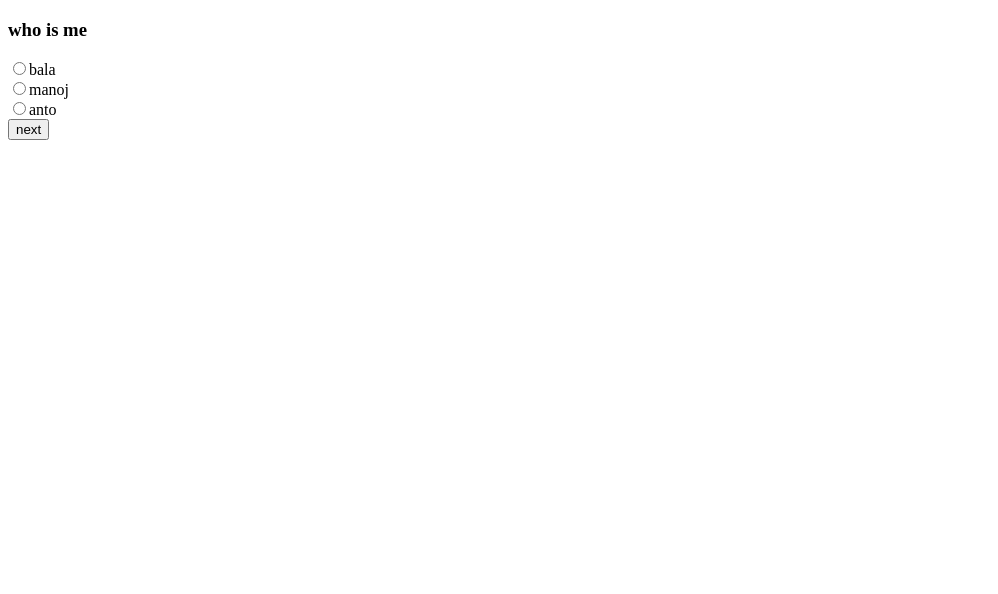
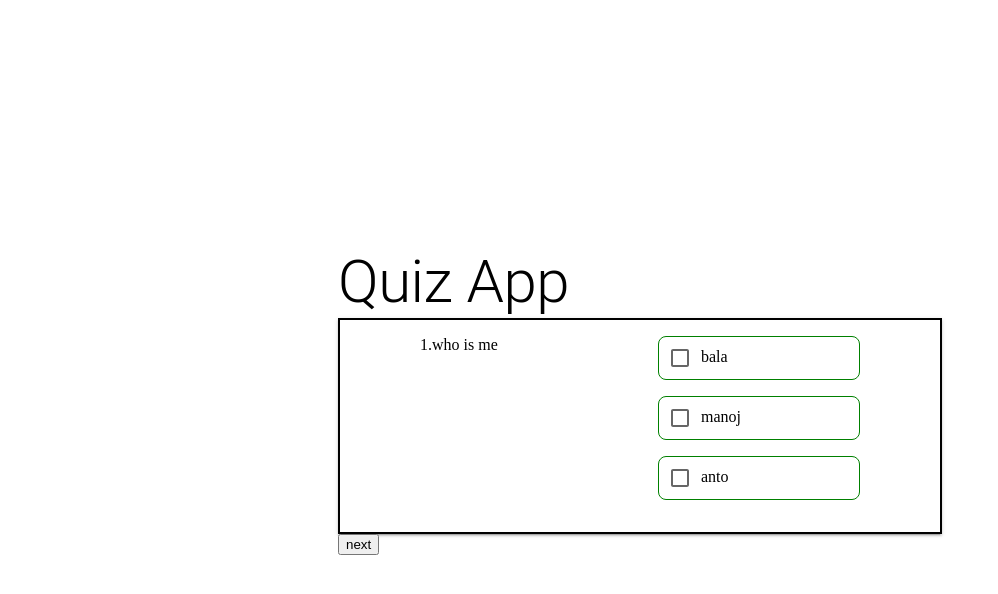
Before and after one commit to Balagurusiva/quiz-app, a React (Create React App) app: page / in a window 1280 px wide. Shown: the top 594 px of the page, without its empty margins (0-998 px from the left). Built offline with nearby package versions, Linux system fonts and the light colour scheme.

Commit message:
modified:   package.json 	modified:   src/App.jsx 	deleted:    src/QuizApp.jsx 	modified:   src/components/QuestionCard.jsx 	modified:   src/components/ResultCard.jsx 	new file:   src/index.css 	modified:   src/index.js

```diff
--- a/package.json
+++ b/package.json
@@ -1,6 +1,7 @@
 {
   "name": "quiz-app",
   "version": "0.1.0",
+  "home": "",
   "private": true,
   "dependencies": {
     "@emotion/react": "^11.11.1",
--- a/src/App.jsx
+++ b/src/App.jsx
@@ -1,6 +1,9 @@
 import React from 'react'
 import questions from './data/question'
 import { useState } from 'react'
+import ResultCard from './components/ResultCard'
+import QuestionCard from './components/QuestionCard'
+import { Typography,Stack } from '@mui/material'
 
 const App = () => {
 
@@ -25,7 +28,6 @@ const App = () => {
 
    const handleFinish = () => {
       if (selectedOption === questions[questionNum].answer) {
-         console.log(selectedOption, questions[questionNum].answer, mark)
          setMark(mark + 1)
       }
       setShowResult(true)
@@ -39,45 +41,28 @@ const App = () => {
    };
 
    return (
-      <div>
-         {showResult ? (
+      <Stack>
+
+         <Typography variant='h2'>Quiz App</Typography>
+
+         {showResult ? (<ResultCard mark={mark} handleRestart={handleRestart} />) : (
             <div>
-               <h3>Quiz Result</h3>
-               <p>Your score: {mark}</p>
-               <button onClick={handleRestart}>Restart Quiz</button>
-            </div>
-         ) : (
-            <div>
-               {
-                  questions.map((item, idx) => {
-                     if (idx === questionNum) {
-                        return <h3 key={idx}>{item.question}</h3>
-                     }
-                  })}
 
+               <QuestionCard
+                  questionNum={questionNum}
+                  selectedOption={selectedOption}
+                  setSelectedOption={setSelectedOption}
+               />
 
-               {questions[questionNum].option.map((option, index) => (
-                  <div key={index}>
-                     <input
-                        type="radio"
-                        id={option}
-                        value={option}
-                        checked={option === selectedOption}
-                        onChange={(e) => {
-                           setSelectedOption(e.target.value)
-                        }}
-                     />
-                     <label>{option}</label>
-                     <br />
-                  </div>
-               ))}
-
-               {questionNum < questions.length - 1 && <button onClick={handleNext}>next</button>}
-               {questionNum === questions.length - 1 && <button onClick={handleFinish} >finish</button>}
+               <div>
+                  {questionNum < questions.length - 1 && <button onClick={handleNext}>next</button>}
+                  {questionNum === questions.length - 1 && <button onClick={handleFinish} >finish</button>}
+               </div>
 
             </div>
          )}
-      </div>
+
+      </Stack>
    )
 }
 
--- a/src/components/QuestionCard.jsx
+++ b/src/components/QuestionCard.jsx
@@ -1,8 +1,43 @@
 import React from 'react'
+import questions from '../data/question'
+import { Box, Stack, Checkbox } from '@mui/material'
 
-const QuestionCard = () => {
+
+const QuestionCard = ({ questionNum, selectedOption, setSelectedOption }) => {
   return (
-    <div>QuestionCard</div>
+    <Stack
+      direction={{ xs: 'column', sm: 'row' }}
+      justifyContent='space-around'
+      sx={{ width: "600px", border: '2px solid black',boxShadow:2}}
+    >
+
+      <Box sx={{ m: 2 }}>
+        {
+          questions.map((item, idx) => {
+            if (idx === questionNum) {
+              return <p key={idx}>{questionNum + 1}.{item.question}</p>
+            }
+          })}
+      </Box>
+
+      <Box sx={{ m: 2 }} >
+        {questions[questionNum].option.map((option, index) => (
+          <Box key={index} sx={{ border: "1px solid green", mb: 2, width: 200, borderRadius: 2 }}>
+            <Checkbox
+              color="success"
+              id={option}
+              value={option}
+              checked={option === selectedOption}
+              onChange={(e) => {
+                setSelectedOption(e.target.value)
+              }}
+            />
+            <label>{option}</label>
+            <br />
+          </Box>
+        ))}
+      </Box>
+    </Stack>
   )
 }
 
--- a/src/components/ResultCard.jsx
+++ b/src/components/ResultCard.jsx
@@ -1,8 +1,12 @@
 import React from 'react'
 
-const ResultCard = () => {
+const ResultCard = ({mark,handleRestart}) => {
   return (
-    <div>ResultCard</div>
+    <div>
+               <h3>Quiz Result</h3>
+               <p>Your score: {mark}</p>
+               <button onClick={handleRestart}>Restart Quiz</button>
+            </div>
   )
 }
 
--- /dev/null
+++ b/src/index.css
@@ -0,0 +1,11 @@
+body{
+    background-color: white;
+    margin: 0;
+    box-sizing: border-box;
+    height: 100vh;
+    display: flex;
+    align-items: center;
+    justify-content: center;
+}
+
+*{margin: 0;}
--- a/src/index.js
+++ b/src/index.js
@@ -1,10 +1,14 @@
 import React from 'react';
 import ReactDOM from 'react-dom/client';
 import App from './App';
+import './index.css'
+import { Stack } from '@mui/material';
 
 const root = ReactDOM.createRoot(document.getElementById('root'));
 root.render(
   <React.StrictMode>
-    <App />
+    <Stack justifyContent='center' alignItems="center">
+      <App />
+    </Stack>
   </React.StrictMode>
 );
```
Also changed, not shown: src/QuizApp.jsx (deleted, +0 -90 lines).
